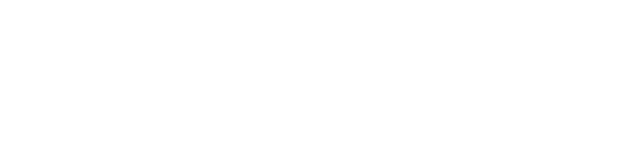
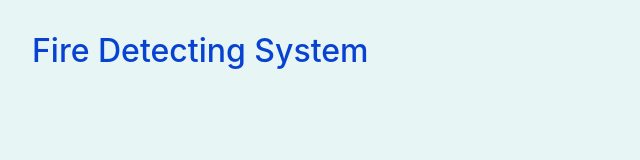
Before and after one commit to elizabethmusanga/Fire_Detecting_System, a plain HTML site: page index.html in a window 1280 px wide. Shown: the whole page, without its empty margins (0-640 px from the left). Drawn offline with nearby package versions, Linux system fonts and the light colour scheme.

Commit message:
css file

```diff
--- /dev/null
+++ b/css/style.css
@@ -0,0 +1,10 @@
+body {
+    margin: 0;
+    font-family: -apple-system, BlinkMacSystemFont, 'Segoe UI', Roboto, Oxygen, Ubuntu, Cantarell, 'Open Sans', 'Helvetica Neue', sans-serif;
+    font-size: 1rem;
+    font-weight: 400;
+    line-height: 1.5;
+    color: #0742D1;
+    background-color: #E7F5F5;
+    padding: 2rem;
+}
--- a/index.html
+++ b/index.html
@@ -4,9 +4,18 @@
     <meta charset="UTF-8">
     <meta http-equiv="X-UA-Compatible" content="IE=edge">
     <meta name="viewport" content="width=device-width, initial-scale=1.0">
+
+    <!--Bootsrap CSS-->
+    <link href="https://cdn.jsdelivr.net/npm/bootstrap@5.0.2/dist/css/bootstrap.min.css" rel="stylesheet" integrity="sha384-EVSTQN3/azprG1Anm3QDgpJLIm9Nao0Yz1ztcQTwFspd3yD65VohhpuuCOmLASjC" crossorigin="anonymous">
+    <!--Font Awesome-->
+    <script src="https://kit.fontawesome.com/d5f3a42677.js" crossorigin="anonymous"></script>
+    <!--Custom CSS -->
+    <link rel="stylesheet" type="text/css" href="/css/style.css">
+
     <title>Fire Detecting System</title>
 </head>
 <body>
+    <h2>Fire Detecting System</h2>
 
 </body>
 </html>
```
